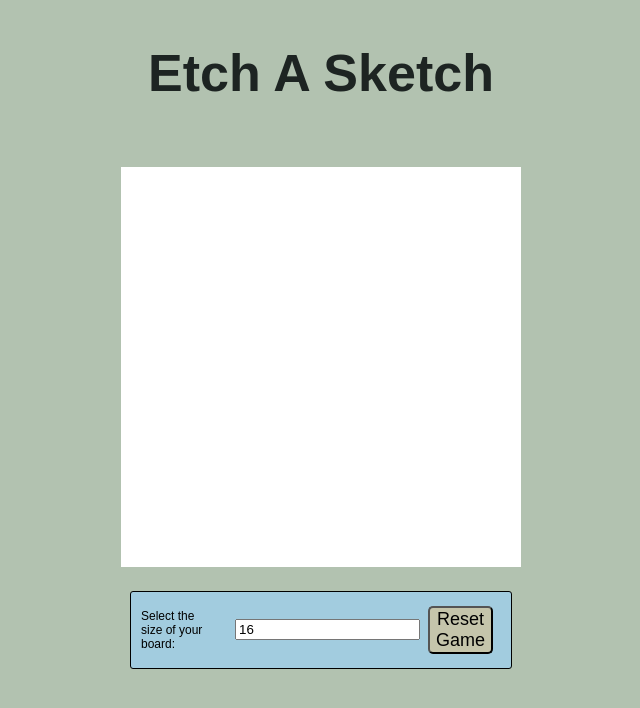
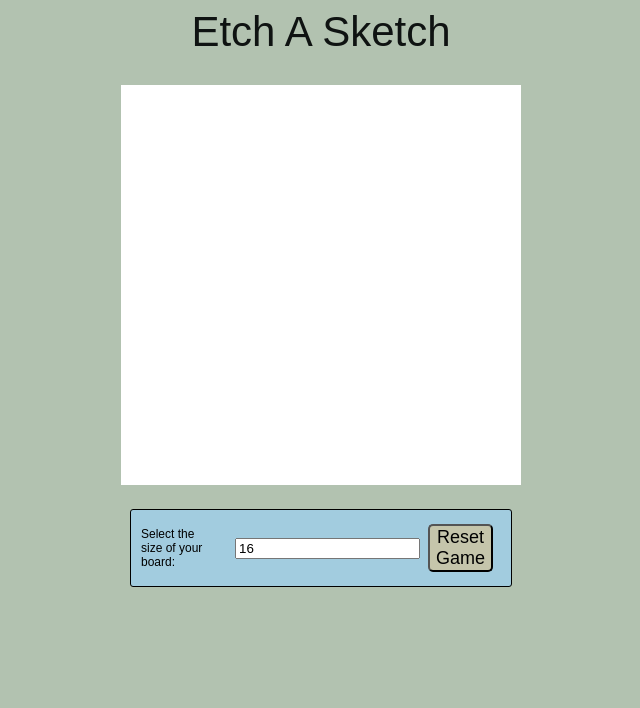
Before and after one commit to HassanatC/odin-etch-a-sketch, a plain HTML site: page index.html in a window 1280 px wide. Shown: the whole page, without its empty margins (319-959 px from the left). Drawn offline with Linux system fonts and the light colour scheme.

Commit message:
stylesheet

```diff
--- a/index.html
+++ b/index.html
@@ -7,8 +7,6 @@
     <meta http-equiv="X-UA-Compatible" content="IE=edge">
     <meta name="viewport" content="width=device-width, initial-scale=1.0">
     <title>Etch A Sketch Project</title>
-
-    <link rel="stylesheet" href="reset.css">
     <link rel="stylesheet" href="style.css">
 
 </head>
@@ -21,7 +19,7 @@
 
     <div class="title">
 
-        <h1>Etch A Sketch</h1>
+        Etch A Sketch
 
     </div>
 
--- a/style.css
+++ b/style.css
@@ -16,14 +16,13 @@
 .title {
 
     display: flex;
-    color:rgb(29, 36, 34);
-    font-size: 26px;
-    font-weight: 1000;
+    color:rgb(15, 19, 18);
+    font-size: 42px;
+    font-weight: 8000;
     font-family: Arial, Helvetica, sans-serif;
     justify-content: center;
     margin-right: auto;
     margin-left: auto;
-
 
 
 
```
